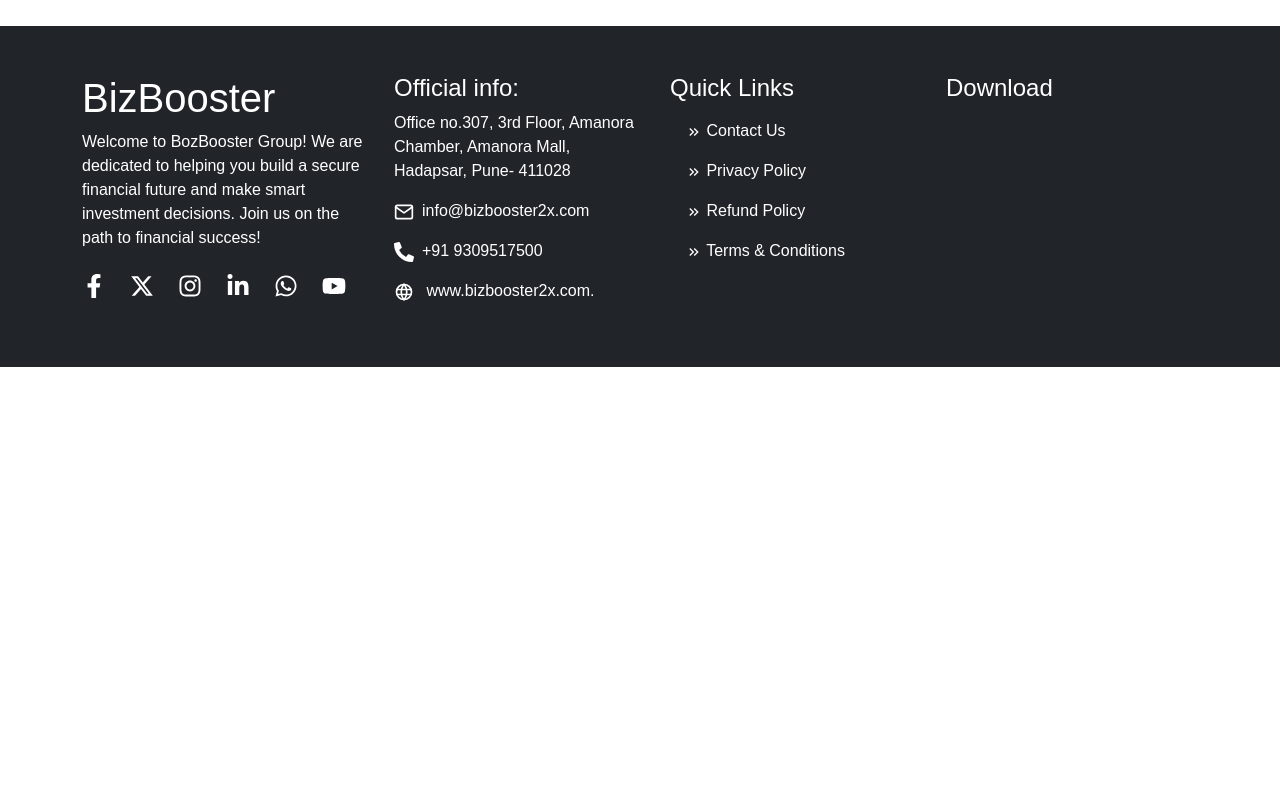
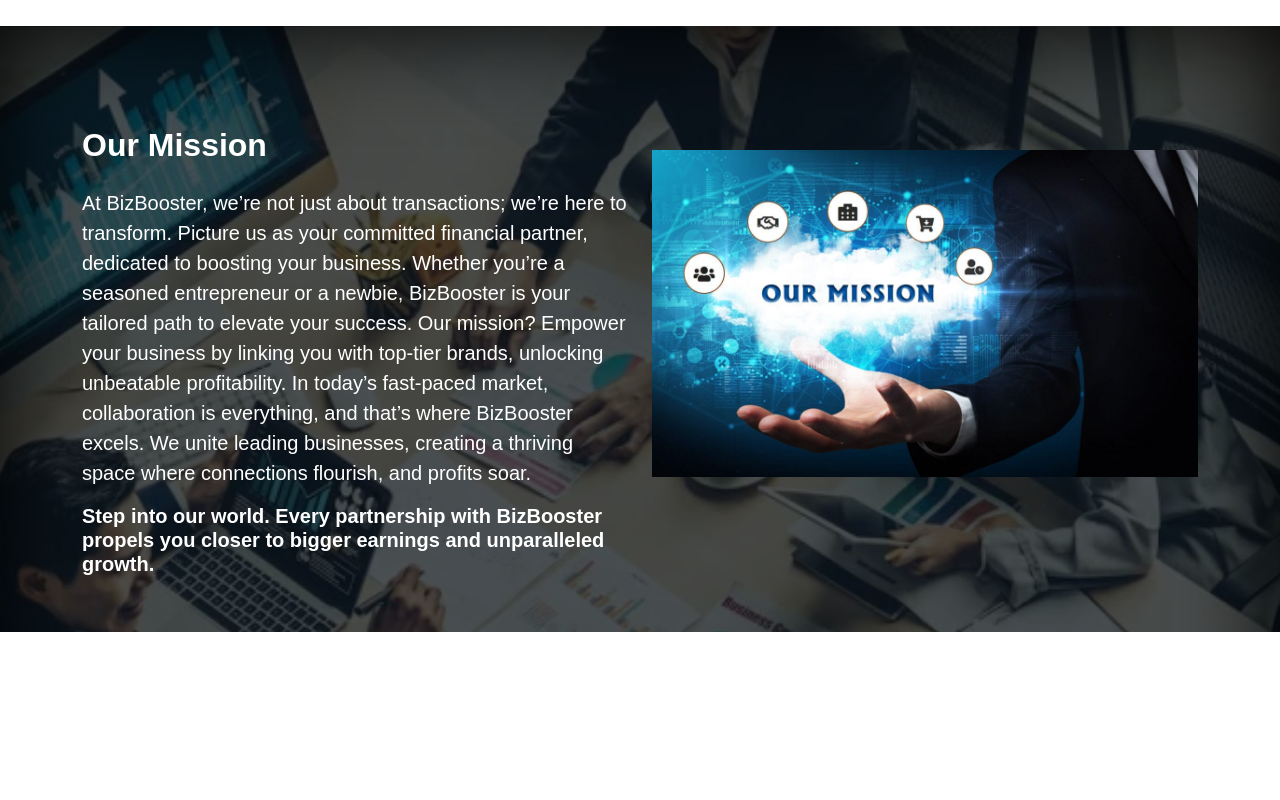
Before and after one commit to Ekata1233/BizBooster_Landing, a React (Vite) app: page /about in a window 1280 px wide. Shown: the part 1560-2360 px from the top of the page. Before the commit the page ends 1927 px from the top, so only its background shows below. Built offline with nearby package versions, Linux system fonts and the light colour scheme.

Commit message:
testimonila add

```diff
--- a/src/Componants/About/About.jsx
+++ b/src/Componants/About/About.jsx
@@ -3,6 +3,7 @@
 import { Container } from 'react-bootstrap';
 import Header from '../Header/Header';
 import WelcomeBizBooster from '../WelcomeBizbooster/WelcomeBizBooster';
+import OurMession from '../OurMession/OurMession';
 
 function About() {
   return (
@@ -19,6 +20,7 @@
   </div>
 </div>
    <WelcomeBizBooster/>
+   <OurMession/>
 </div>
   )
 }
--- /dev/null
+++ b/src/Componants/OurMession/OurMession.css
@@ -0,0 +1,30 @@
+.our-mession-section {
+    position: relative;
+    background-image: url('/src/assets/mession.png');
+    background-attachment: fixed;
+    background-size: cover;
+    background-position: center;
+    background-repeat: no-repeat;
+    padding: 100px 0;
+    color: white;
+    background-color: black;
+    overflow: hidden;
+}
+
+.our-mession-section::after {
+    content: '';
+    position: absolute;
+    top: 0;
+    left: 0;
+    width: 100%;
+    height: 100%;
+    background: color(srgb 0 0.0352941 0.0627451 / 0.7); /* Overlay color */
+    box-shadow: inset 0 0 100px rgb(0, 0, 0); /* Inner shadow */
+    z-index: 1; /* Lower layer */
+    pointer-events: none;
+}
+
+.our-mession-div {
+    position: relative;
+    z-index: 2; /* Higher than the overlay */
+}
--- /dev/null
+++ b/src/Componants/OurMession/OurMession.jsx
@@ -0,0 +1,33 @@
+import React from 'react';
+import { Col, Container, Row } from 'react-bootstrap';
+import '../OurMession/OurMession.css'; // Importing the CSS file
+import mession from '../../assets/our-mission.jpg'
+import Testimonial from '../Testimonial/Testimonial';
+function OurMession() {
+    return (
+        <div className="our-mession-section">
+            <div className='our-mession-div'>
+                <Container>
+                    <Row className='text-white mb-5'>
+                        <Col xs={12} sm={12} md={12} lg={6} xl={6} xxl={6}>
+                            <h2 className='fw-bold mb-4'>Our Mission</h2>
+                            <p className='text'>At BizBooster, we’re not just about transactions; we’re here to transform. Picture us as your committed financial partner, dedicated to boosting your business. Whether you’re a seasoned entrepreneur or a newbie, BizBooster is your tailored path to elevate your success.
+
+                                Our mission? Empower your business by linking you with top-tier brands, unlocking unbeatable profitability. In today’s fast-paced market, collaboration is everything, and that’s where BizBooster excels. We unite leading businesses, creating a thriving space where connections flourish, and profits soar.</p>
+                            <h5 className=' fw-bold'>Step into our world. Every partnership with BizBooster propels you closer to bigger earnings and unparalleled growth.</h5>
+                        </Col>
+                        <Col>
+                          <div className='mt-4'>
+                          <img src={mession} className='img-fluid'/>
+                          </div>
+                        </Col>
+                    </Row>
+                </Container>
+                <Testimonial/>
+            </div>
+
+        </div>
+    );
+}
+
+export default OurMession;
```
Also changed, not shown: src/assets/mession.png (added), src/assets/our-mission.jpg (added).
